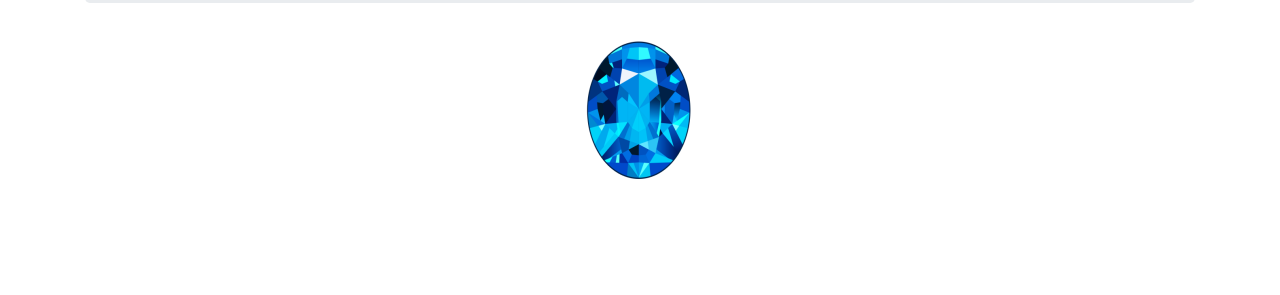
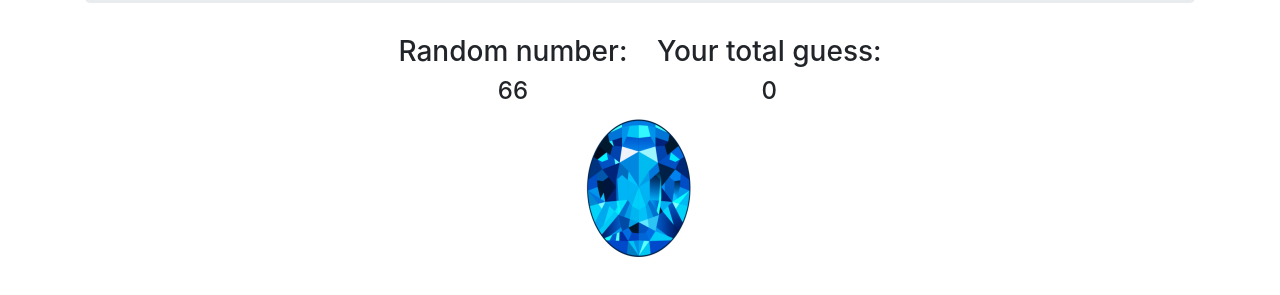
Before and after one commit to alexmukha/CrystallsCollector, a plain HTML site: page index.html in a window 1280 px wide. Shown: the part 181-476 px from the top of the page. Drawn offline with nearby package versions, Linux system fonts and the light colour scheme.

Commit message:
Randomize images

```diff
--- a/assets/javascript/game.js
+++ b/assets/javascript/game.js
@@ -12,6 +12,19 @@ $(document).ready(function () {
         $("#rNumber").text(randomNum);
     }
 
+        // Function to shuffle jewels array
+        function shuffle(array) {
+            var temp;
+            var i = array.length
+            while (i) {
+                var m = Math.floor(Math.random() * i--);
+                temp = array[i];
+                array[i] = array[m];
+                array[m] = temp;
+            };
+            return array;
+        };
+        var gems = shuffle(jewels); // Shuffle gem order
 
     function calculate() {
         if (randomNum === totalScore) {
--- a/index.html
+++ b/index.html
@@ -19,6 +19,17 @@
                         </H1>
             </div>
             <div>
+                    <div class="list-inline-item">
+                        <h3>Random number: </h3>
+                        <h4 id="rNumber">0</h4>
+                    </div>
+                    <div class="list-inline-item">&nbsp;</div>
+                    <div class="list-inline-item">
+                        <h3>Your total guess: </h3>
+                        <h4 id="guess">0</h4>
+                    </div>
+                </div>
+            <div>
             <div id="gem1" class="d-inline gem">
                 <img src="./assets/images/blue.png" alt="First Crystal">
             </div>
```
